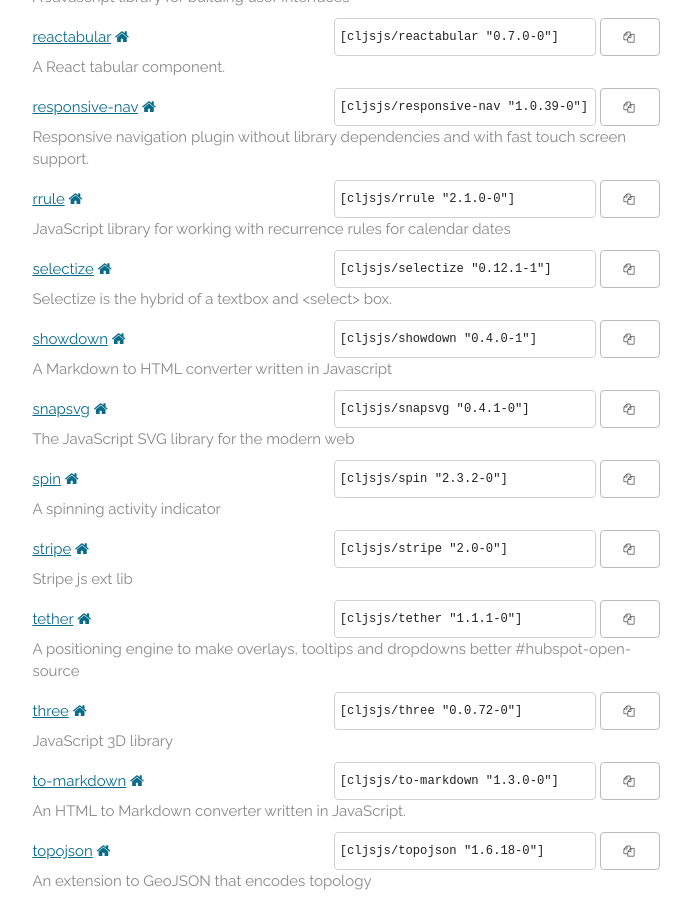
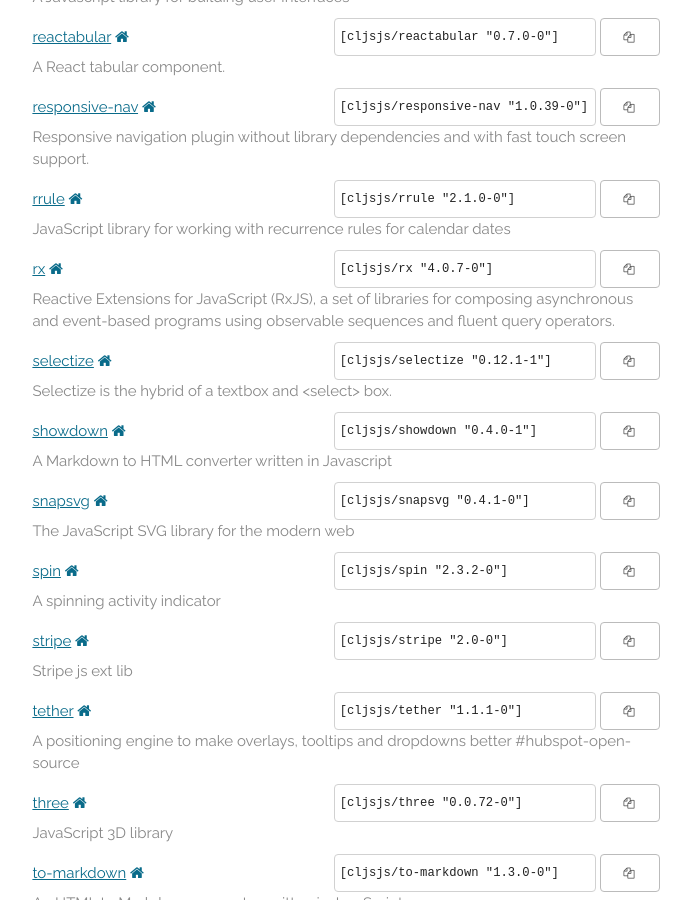
Before and after one commit to cljsjs/cljsjs.github.io, a Jekyll site: the page built from index.markdown, in a window 1280 px wide and 900 px high, scrolled down 9796 px. Shown: the whole window, without its empty margins (294-985 px from the left). Built offline with Jekyll 4.4.1, drawn with Linux system fonts in a browser that asks for light colours; nearby versions of some CDN libraries; comment, search, counter and statistics services are not loaded.

Commit message:
Automatic update

```diff
--- a/_includes/packages.html
+++ b/_includes/packages.html
@@ -1095,6 +1095,15 @@
     <p class="description">JavaScript library for working with recurrence rules for calendar dates</p>
   </li>
   <li>
+    <a href="https://clojars.org/cljsjs/rx">rx</a>
+    <a href="https://github.com/Reactive-Extensions/RxJS" target="new"><i class="fa fa-home"></i></a>
+    <span class="clojars">
+      <input type="text" value='[cljsjs/rx "4.0.7-0"]'/>
+      <button data-clipboard-text='[cljsjs/rx "4.0.7-0"]'><i class="fa fa-copy"></i></button>
+    </span>
+    <p class="description">Reactive Extensions for JavaScript (RxJS), a set of libraries for composing asynchronous and event-based programs using observable sequences and fluent query operators.</p>
+  </li>
+  <li>
     <a href="https://clojars.org/cljsjs/selectize">selectize</a>
     <a href="http://brianreavis.github.io/selectize.js/" target="new"><i class="fa fa-home"></i></a>
     <span class="clojars">
```
